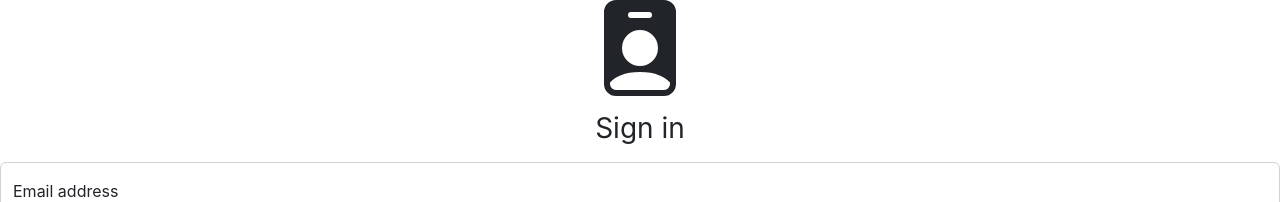
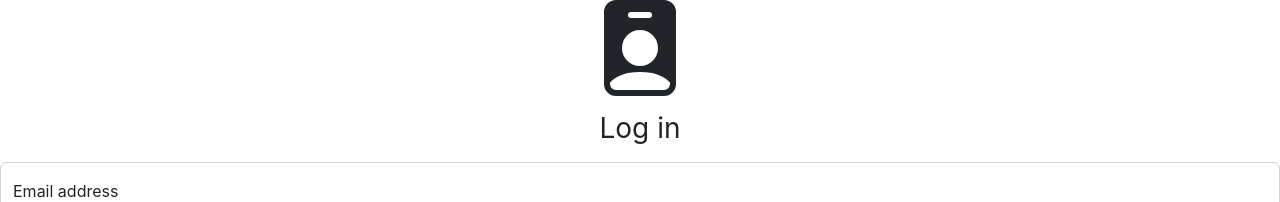
Before and after one commit to IsidroEmirPelli/Key-Encryptor, a React (Create React App) app in the folder key-encryptor-client/: page /sign-in in a window 1280 px wide. Shown: the top 202 px of the page. Built offline with nearby package versions, Linux system fonts and the light colour scheme.

Commit message:
HOC Key save

```diff
--- a/key-encryptor-client/src/App.tsx
+++ b/key-encryptor-client/src/App.tsx
@@ -1,7 +1,7 @@
 import './App.css';
 import { BrowserRouter, Routes, Route } from 'react-router-dom';
 import KeyCreator from './modules/key/components/creator/creator';
-import SignIn from './modules/auth/components/sign-in/sign-in';
+import LogIn from './modules/auth/components/log-in/log-in';
 
 
 function App() {
@@ -10,7 +10,7 @@ function App() {
       <BrowserRouter>
         <Routes>
           <Route path='/key-creator' element={<KeyCreator />}></Route>
-          <Route path='/sign-in' element={<SignIn />}></Route>
+          <Route path='/sign-in' element={<LogIn />}></Route>
         </Routes>
       </BrowserRouter>
     </div>
--- a/key-encryptor-client/src/modules/auth/components/sign-in/sign-in.tsx
+++ b/key-encryptor-client/src/modules/auth/components/log-in/log-in.tsx
@@ -4,7 +4,7 @@ import Swal from 'sweetalert2';
 import UserInterface from 'src/modules/user/interface/user';
 import { useNavigate } from 'react-router-dom';
 
-const SignIn: FC = () => {
+const LogIn: FC = () => {
     const nav = useNavigate()
     const [username, setUserName] = useState('');
     const [password, setPassword] = useState('');
@@ -32,7 +32,7 @@ const SignIn: FC = () => {
                 <svg xmlns="http://www.w3.org/2000/svg" width="144" height="96" fill="currentColor" className="bi bi-person-badge-fill" viewBox="0 0 16 16">
                     <path d="M2 2a2 2 0 0 1 2-2h8a2 2 0 0 1 2 2v12a2 2 0 0 1-2 2H4a2 2 0 0 1-2-2V2zm4.5 0a.5.5 0 0 0 0 1h3a.5.5 0 0 0 0-1h-3zM8 11a3 3 0 1 0 0-6 3 3 0 0 0 0 6zm5 2.755C12.146 12.825 10.623 12 8 12s-4.146.826-5 1.755V14a1 1 0 0 0 1 1h8a1 1 0 0 0 1-1v-.245z" />
                 </svg>
-                <h1 className="h3 mb-3 fw-normal mt-3">Sign in</h1>
+                <h1 className="h3 mb-3 fw-normal mt-3">Log in</h1>
                 <div className="form-floating">
                     <input type="username" className="form-control" id="floatingInput" placeholder="name@example.com" onChange={(e) => { setUserName(e.target.value) }}></input>
                     <label htmlFor="floatingInput">Email address</label>
@@ -52,4 +52,4 @@ const SignIn: FC = () => {
     )
 }
 
-export default SignIn
+export default LogIn
--- a/key-encryptor-client/src/modules/key/components/creator/creator.tsx
+++ b/key-encryptor-client/src/modules/key/components/creator/creator.tsx
@@ -1,7 +1,7 @@
 import { FC, useState } from 'react';
 import axios from 'axios';
 import Swal from 'sweetalert2';
-import KeyInterface from '../../interface/key-interface';
+import KeyInterface from '../../interface/key';
 import Key from '../key/key'
 
 const KeyCreator = <P extends object>(Component: FC<{
--- a/key-encryptor-client/src/modules/key/components/key/key.tsx
+++ b/key-encryptor-client/src/modules/key/components/key/key.tsx
@@ -1,5 +1,5 @@
 import { FC } from 'react';
-import KeyInterface from '../../interface/key-interface';
+import KeyInterface from '../../interface/key';
 
 const Key: FC<{
     keyData: KeyInterface,
--- /dev/null
+++ b/key-encryptor-client/src/modules/key/interface/key-list.tsx
@@ -0,0 +1,5 @@
+import KeyInterface from "./key";
+
+export default interface KeyListInterface {
+    keyList: KeyInterface[]
+}
```
Also changed, not shown: key-encryptor-client/src/modules/key/interface/key.tsx (renamed from key-encryptor-client/src/modules/key/interface/key-interface.tsx).
